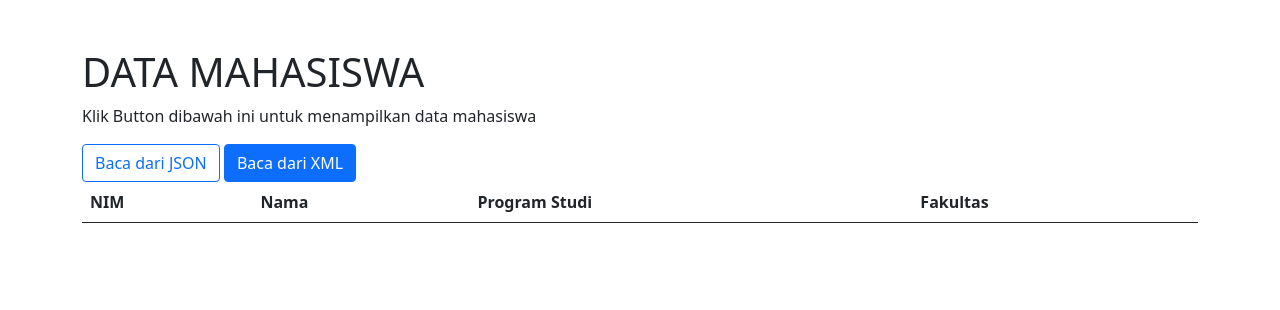
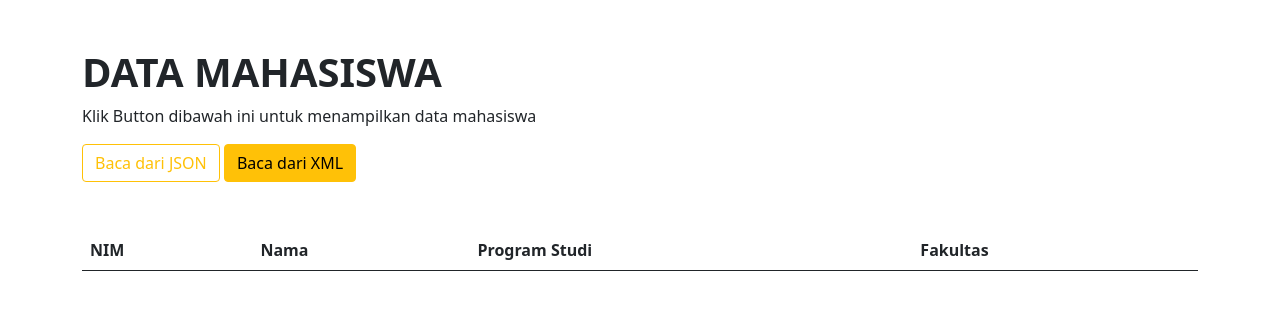
Before and after one commit to ffadelm/Web-Consume_20190140097, a plain HTML site: page index.html in a window 1280 px wide. Drawn offline with nearby package versions, Linux system fonts and the light colour scheme.

Commit message:
update 🙏

```diff
--- a/index.html
+++ b/index.html
@@ -12,21 +12,23 @@
     <!--Include jQuery-->
     <script src="jquery.js"></script>
 
-    <title>Data Mahasiswa</title>
+    <title>Data Mahasiswa consume</title>
 </head>
 
 <body>
     <div class="container mt-5">
-        <h1>
+        <h1 class="fs-1 fw-bold">
             DATA MAHASISWA
         </h1>
         <p>
             Klik Button dibawah ini untuk menampilkan data mahasiswa
         </p>
-        <input class="btn btn-outline-primary" type="button" value="Baca dari JSON" id="btJSON" />
-        <input class="btn btn-primary" type="button" value="Baca dari XML" id="btXML" /> <br>
 
-        <table class="table table-condensed table-hovered table-striped">
+        <input class="btn btn-outline-warning" type="button" value="Baca dari JSON" id="btJSON" />
+        <input class="btn btn-warning" type="button" value="Baca dari XML" id="btXML" /> <br>
+
+        <!-- table start -->
+        <table class="table table-hovered table-striped mt-5">
             <thead>
                 <tr>
                     <th>NIM</th>
@@ -39,11 +41,14 @@
 
             </tbody>
         </table>
+        <!-- table end -->
+
     </div>
 </body>
 
+<!-- Consume start -->
 <script>
-    //Akses XML
+    //Akses consume raw XML
     $(document).ready(function () {
         $('#btXML').click(function () {
             $('#tableBody').empty();
@@ -71,14 +76,16 @@
         });
     });
 
-    //Akses JSON
+    //Akses consume raw JSON
     $(document).ready(function () {
         $('#btJSON').click(function () {
             $('#tableBody').empty();
             $.ajax({
                 type: 'GET',
                 url: 'http://localhost:8080/datamahasiswa/json',
-                data: { get_param: 'value' },
+                data: {
+                    get_param: 'value'
+                },
                 dataType: 'json',
                 success: function (data) {
                     $.each(data, function (index, element) {
@@ -99,29 +106,7 @@
             });
         });
     });
-
-    //Akses JSON
-    // $(document).ready(function () {
-    //     $('#btnJSON').click(function () {
-    //         $.getJSON("http://localhost:8080/datamahasiswa/json", function (data) {
-    //             var student = "";
-
-    //             $.each(data, function (key, value) {
-                    // student += "<tr>";
-                    // student += "<td>" + value.nim + "</td>";
-
-                    // student += "<td>" + value.nama + "</td>";
-
-                    // student += "<td>" + value.programstudi + "</td>";
-
-                    // student += "<td>" + value.fakultas + "</td>";
-
-                    // student += "</tr>";
-    //             });
-    //             $("#table").append(student);
-    //         });
-    //     });
-    // });
 </script>
+<!-- Consume end -->
 
 </html>
```
